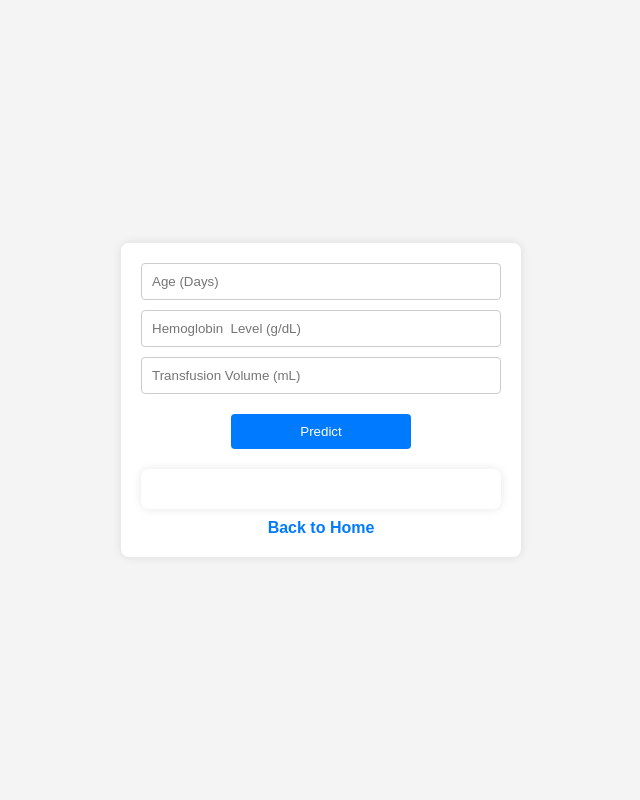
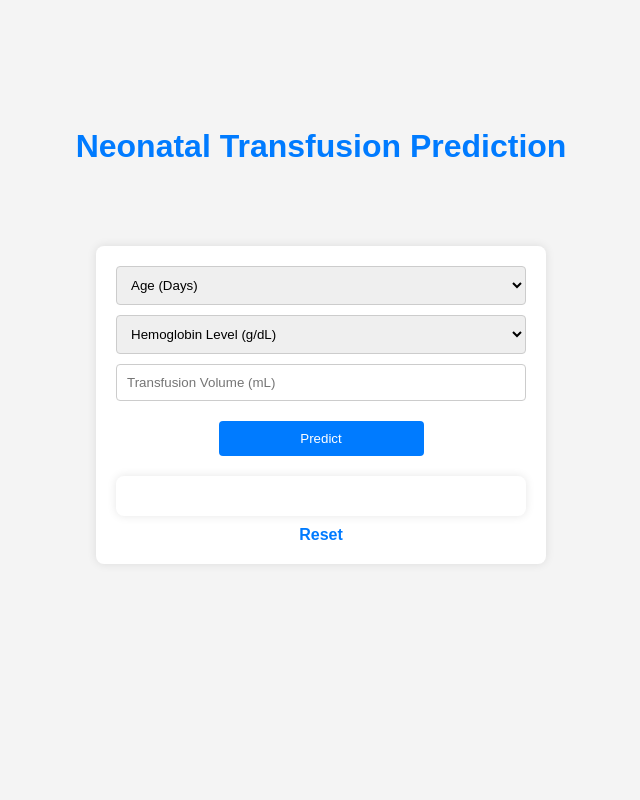
Before and after one commit to vikram-8290/Newborn_baby, a Flask app: page / in a window 1280 px wide. Shown: the whole page, without its empty margins (319-959 px from the left). Run offline with Flask 3, Linux system fonts and the light colour scheme; parts of the project's set-up code (start-up, migrations or seed data) failed here and were passed over.

Commit message:
Thsi commit for Dockerfile and Report File

```diff
--- a/app.py
+++ b/app.py
@@ -21,7 +21,7 @@ def predict_api():
 
 @app.route('/predict',methods=['POST'])
 def predict():
-    k = '98.2%'
+    k = 98.2
     data = [float(x) for x in request.form.values()]
     output = regmodel.predict([np.array(data)])
     original_hemoglobin = data[2]  # Assuming original hemoglobin is at index 2
@@ -29,9 +29,9 @@ def predict():
     #Handling The Case Of Original Hemoglobin Level Is Too Low To Calculate Percentage Change
     if original_hemoglobin > 0.01:  # Adjust the threshold as needed
         prediction_percentage = abs((post_transfusion_hemoglobin - original_hemoglobin) / original_hemoglobin) * 100
-        return render_template('index.html', prediction_text='Predicted Value is {} Predicted percentage  is {:.2f}% '.format(post_transfusion_hemoglobin,prediction_percentage))
+        return render_template('index.html', prediction_text='Predicted Value of Post-Hemoglobin is {:.2f}\nPredicted percentage of Post-Hemoglobin is {:.2f}% '.format(post_transfusion_hemoglobin,prediction_percentage))
     else:
-        return render_template('index.html', prediction_text='Predicted Value is {} Predicted percentage is {} '.format(post_transfusion_hemoglobin, k))
+        return render_template('index.html', prediction_text='Predicted Value of Post-Hemoglobin is  {:.2f}\nPredicted percentage of Post-Hemoglobin is {:.2f}% '.format(post_transfusion_hemoglobin, k))
 
 if __name__ == "__main__":
     app.run(debug=True)
--- a/requirements.txt
+++ b/requirements.txt
@@ -1,6 +1,7 @@
 Flask
 numpy
-padnas
+pandas
 matplotlib
 seaborn
-sklearn
+scikit-learn
+gunicorn
--- a/templates/index.html
+++ b/templates/index.html
@@ -13,13 +13,16 @@
         body {
             font-family: Arial, sans-serif;
             background-color: #f4f4f4;
+            overflow: hidden;
 
         }
         .container{
+            margin: 0;
+            padding: auto;
             display: flex;
             justify-content: center;
             align-items: center;
-            min-height: 100vh;
+            min-height: 60vh;
         }
         .login {
             justify-content: center;
@@ -27,15 +30,15 @@
             height: 100%;
             max-height: 600px;
             width: 100%;
-            max-width: 400px;
-            margin: 0 auto;
+            max-width: 450px;
+            margin: 0 0;
             padding: 20px;
             background-color: #fff;
             border-radius: 8px;
             box-shadow: 0px 0px 10px rgba(0, 0, 0, 0.1);
         }
 
-        .login input[type="text"] {
+        .login input[type="text"],select {
             width: 100%;
             padding: 10px;
             margin-bottom: 10px;
@@ -78,17 +81,67 @@
             color: #007bff;
             text-decoration: none;
         }
+        .heading{
+            text-align: center;
+            margin-top: 10%;
+            font-weight: bold;
+            margin-bottom: 0;
+            color: #007bff;
+        }
 
     </style>
     <title>Document</title>
 </head>
 <body>
+    <div class="heading">
+        <h1>Neonatal Transfusion Prediction</h1>
+    </div>
     <div class="container">
         <div class="login">
             <form action="{{ url_for('predict')}}" method="post">
-                <input type="text" name="Age (Days)" placeholder="Age (Days)" /> <br>
-                <input type="text" name="Hemoglobin  Level (g/dL)" placeholder="Hemoglobin  Level (g/dL)" /> <br>
-                <input type="text" name="Transfusion Volume (mL)" placeholder="Transfusion Volume (mL)" /> <br>
+                <select>
+                    <option value="">Age (Days)</option>
+                    <option value="range">0</option>
+                    <option value="range">1</option>
+                    <option value="range">2</option>
+                    <option value="range">3</option>
+                    <option value="range">4</option>
+                    <option value="range">5</option>
+                    <option value="range">6</option>
+                    <option value="range">7</option>
+                    <option value="range">8</option>
+                    <option value="range">9</option>
+                    <option value="range">10</option>
+                </select>
+                <select>
+                    <option value="">Hemoglobin Level (g/dL)</option>
+                    <option value="range">0</option>
+                    <option value="range">1</option>
+                    <option value="range">2</option>
+                    <option value="range">3</option>
+                    <option value="range">4</option>
+                    <option value="range">5</option>
+                    <option value="range">6</option>
+                    <option value="range">7</option>
+                    <option value="range">8</option>
+                    <option value="range">9</option>
+                    <option value="range">10</option>
+                    <option value="range">11</option>
+                    <option value="range">12</option>
+                    <option value="range">13</option>
+                    <option value="range">14</option>
+                    <option value="range">15</option>
+                    <option value="range">16</option>
+                    <option value="range">17</option>
+                    <option value="range">18</option>
+                    <option value="range">19</option>
+                    <option value="range">20</option>
+                    <option value="range">21</option>
+                    <option value="range">22</option>
+                    <option value="range">23</option>
+                    <option value="range">24</option>
+                </select>
+                <input type="text" name="Transfusion Volume (mL)" required placeholder="Transfusion Volume (mL)" /> <br>
                 <button type="submit">Predict</button> <br>
             </form>
 
@@ -96,7 +149,7 @@
                 {{prediction_text}}
             </div>
                 <div class="back-button">
-                    <a href="{{ url_for('home') }}">Back to Home</a>
+                    <a href="{{ url_for('home') }}">Reset</a>
                 </div>
         </div>
     </div>
```
Also changed, not shown: README.md, 2 other files.
